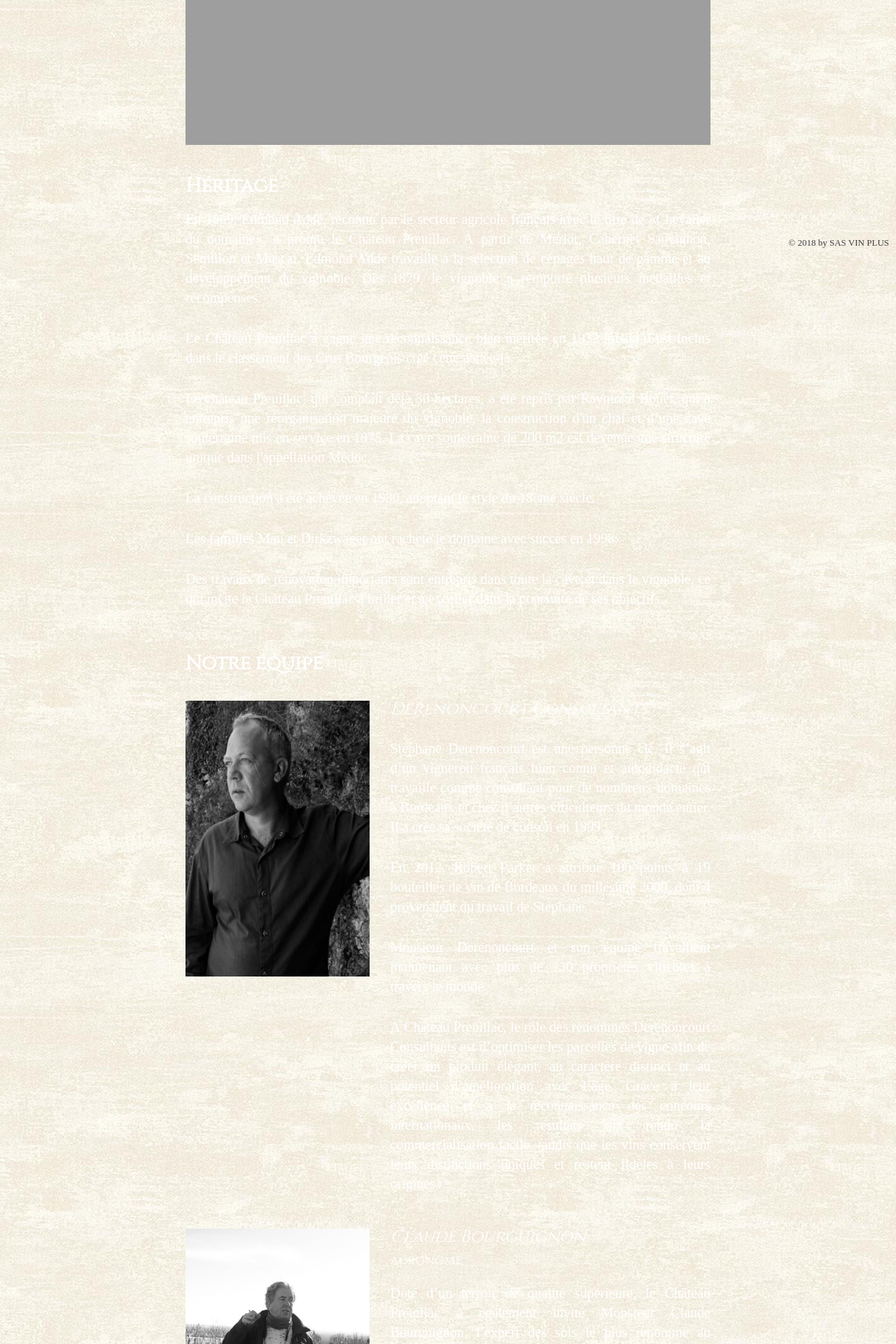
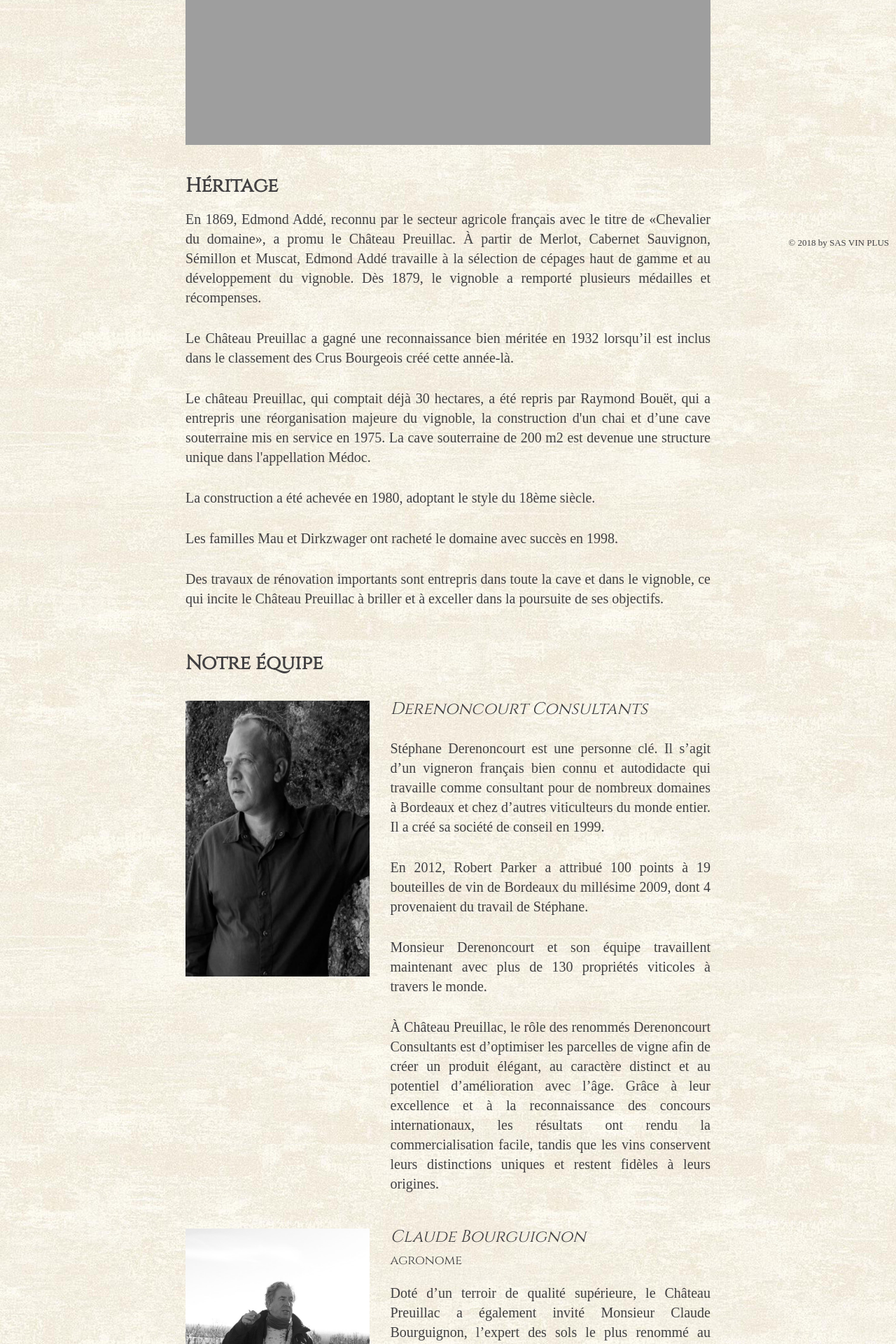
Before and after one commit to lyenchen/mayneblanc, a Jekyll site: the page built from fr/about-us.html, in a window 1280 px wide. Shown: the part 526-2446 px from the top of the page at 70% size. Built offline with Jekyll 4.4.1, drawn with Linux system fonts in a browser that asks for light colours; nearby versions of some CDN libraries; some web fonts are replaced; comment, search, counter and statistics services are not loaded.

Commit message:
20190313

```diff
--- a/css/fr/style.css
+++ b/css/fr/style.css
@@ -204,7 +204,7 @@
 #intro .block h2 {
   font-family: 'Cinzel';
   font-style: bold;
-  color: #FFFFFF;
+  color: #414042;
   padding-top: 35px;
   line-height: 27px;
   margin: 0;
@@ -212,14 +212,14 @@
 #intro .block h3 {
   font-family: 'Cinzel';
   font-style: italic;
-  color: #FFFFFF;
+  color: #414042;
   padding-top: 40px;
   line-height: 24px;
   margin: 0;
 }
 #intro .block h4 {
   font-family: 'Cinzel';
-  color: #FFFFFF;
+  color: #414042;
   padding-top: 10px;
   line-height: 24px;
   margin: 0;
@@ -227,7 +227,7 @@
 #intro .block p {
   font-family: 'Cormorant';
   font-size: 20px;
-  color: #FFFFFF;
+  color: #414042;
   padding-top: 20px;
   text-align: justify;
 }
```
Also changed, not shown: 3 other files.
